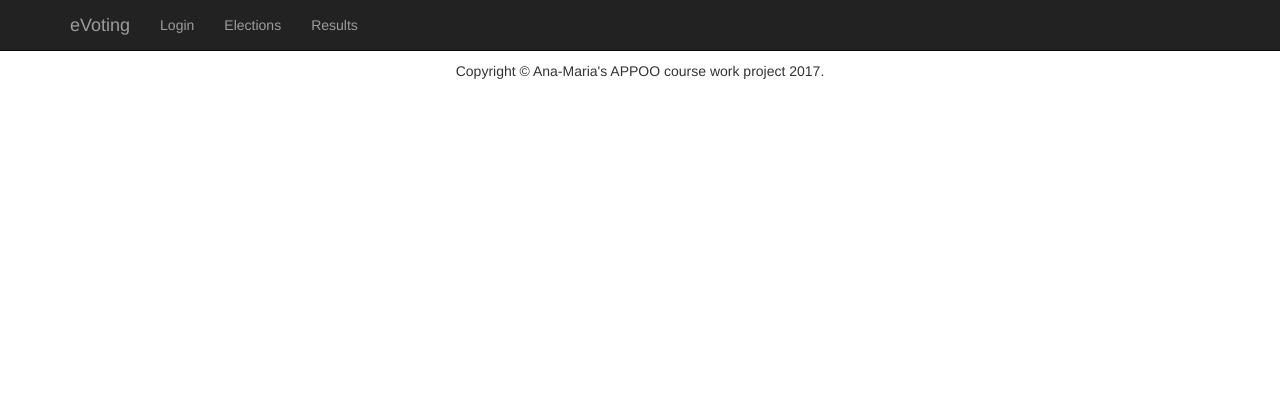
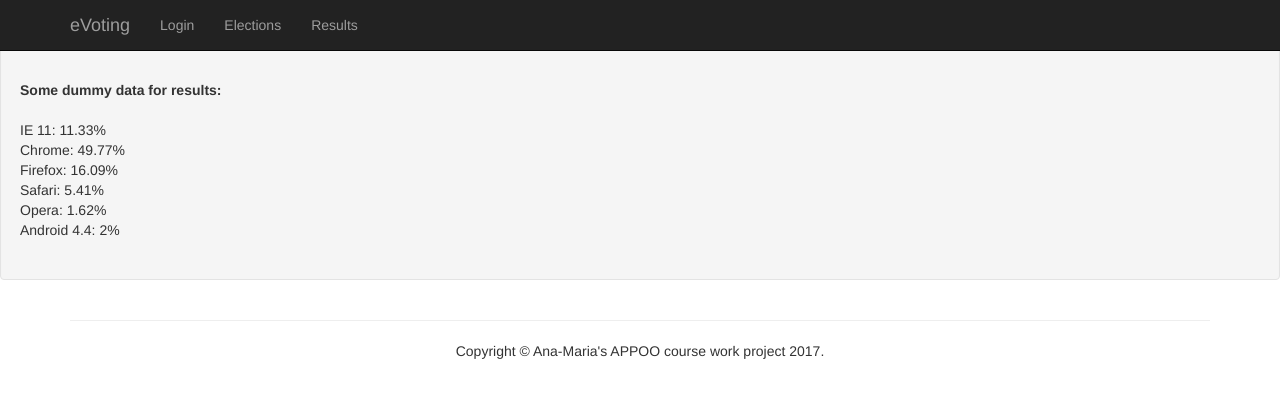
Before and after one commit to anamariabrinza/VotingSystem, a Django app: template voting/templates/election/results.html in a window 1280 px wide. Shown: the top 398 px of the page. Run offline with Django 3.2, Linux system fonts and the light colour scheme; the template is opened without the code that fills it, so the values that code supplies are empty; parts of the project's set-up code (start-up, migrations or seed data) failed here and were passed over; some libraries are stand-ins or nearby versions.

Commit message:
dummy data for results

```diff
--- a/voting/election/urls.py
+++ b/voting/election/urls.py
@@ -24,5 +24,5 @@
    url(r'^home/', MainPage.as_view(), name='main_page'),  #Home page for loged in student
    url(r'^election/(?P<pk>\d+)$', ElectionDetail.as_view(), name='election-detail'),
    url(r'^success/$', ThanksPage.as_view(), name='success-vote'),
-   url(r'^results/(?P<pk>\d+)$', Results.as_view(), name='results')
+   url(r'^results/', Results.as_view(), name='results')
 ]
--- a/voting/election/views.py
+++ b/voting/election/views.py
@@ -103,6 +103,5 @@
 
 class Results(View):
 
-    def results(self, request, pk):
-        e = get_object_or_404(Election, pk=pk)
-        return render_to_response('election/results.html', {'election': e})
+    def get(self, request):
+        return render(request, 'election/results.html')
--- a/voting/templates/base.html
+++ b/voting/templates/base.html
@@ -4,10 +4,16 @@
     <meta charset="UTF-8">
     <title>Title</title>
     <style>
-        body {
-    margin-top: 75px;
-}
+
+
     </style>
+<script
+  src="https://code.jquery.com/jquery-2.2.4.min.js"
+  integrity="sha256-BbhdlvQf/xTY9gja0Dq3HiwQF8LaCRTXxZKRutelT44="
+  crossorigin="anonymous">
+
+
+</script>
 </head>
 <body >
     {% block navigation_menu %}
--- a/voting/templates/election/election_detail.html
+++ b/voting/templates/election/election_detail.html
@@ -29,7 +29,7 @@
     <div class="col-md-12 form-group text-left">
         <!-- The option should be included and Vote button-->
 
-        <form action="" method="post">
+        <form action="{% url 'election:success-vote' %}" method="post">
     {% csrf_token %}
     {% for electionchoices in election.electionchoices_set.all %}
 
@@ -39,7 +39,7 @@
 
     {% endfor %}
 
-            <input type="submit" value="Vote" class="btn btn-danger"/>
+            <input type="submit" value="Vote" class="btn btn-danger" />
         </form>
 
     </div>
--- a/voting/templates/election/results.html
+++ b/voting/templates/election/results.html
@@ -1,11 +1,41 @@
 {% extends 'base.html' %}
+
+
+
+<script>
+
+</script>
+<style>
+
+
+</style>
 {% block content %}
-<h1>{{ election.name }}</h1>
 
+<div class="well">
+<br>
+    <br>
+<br>
+
+    <dl>
+  <dt>
+    Some dummy data for results:
+  </dt>
+        <br>
+  <dd class="percentage percentage-11"><span class="text">IE 11: 11.33%</span></dd>
+  <dd class="percentage percentage-49"><span class="text">Chrome: 49.77%</span></dd>
+  <dd class="percentage percentage-16"><span class="text">Firefox: 16.09%</span></dd>
+  <dd class="percentage percentage-5"><span class="text">Safari: 5.41%</span></dd>
+  <dd class="percentage percentage-2"><span class="text">Opera: 1.62%</span></dd>
+  <dd class="percentage percentage-2"><span class="text">Android 4.4: 2%</span></dd>
+</dl>
+</div>
+{% endblock %}
+    <!-- This code makes a paragraph
 <ul>
 {% for choice in election.electionchoices_set.all %}
     <li>{{ choice.choice }} -- {{ choice.votes }} vote{{ choice.votes|pluralize }}</li>
 {% endfor %}
 </ul>
 
-{% endblock %}
+
+-->
--- a/voting/templates/home.html
+++ b/voting/templates/home.html
@@ -5,7 +5,10 @@
 <head>
     <meta charset="UTF-8">
     <title>Title</title>
-
+<script
+  src="https://code.jquery.com/jquery-2.2.4.min.js"
+  integrity="sha256-BbhdlvQf/xTY9gja0Dq3HiwQF8LaCRTXxZKRutelT44="
+  crossorigin="anonymous"></script>
 </head>
 <body>
 
--- a/voting/templates/main.html
+++ b/voting/templates/main.html
@@ -3,6 +3,10 @@
 <head>
     <meta charset="UTF-8">
     <title>Home Page</title>
+    <script
+  src="https://code.jquery.com/jquery-2.2.4.min.js"
+  integrity="sha256-BbhdlvQf/xTY9gja0Dq3HiwQF8LaCRTXxZKRutelT44="
+  crossorigin="anonymous"></script>
 </head>
 <body>
     {% block navigation_menu %}
--- a/voting/templates/partials/navigation_menu.html
+++ b/voting/templates/partials/navigation_menu.html
@@ -35,7 +35,7 @@
         <a href="{% url 'election:election-name' %}">Elections</a>
     </li>
     <li>
-        <a href="">Results</a>
+        <a href="{% url 'election:results' %}">Results</a>
     </li>
     {% if user.role == 2 %}
     <li>
```
Also changed, not shown: voting/db.sqlite3.
